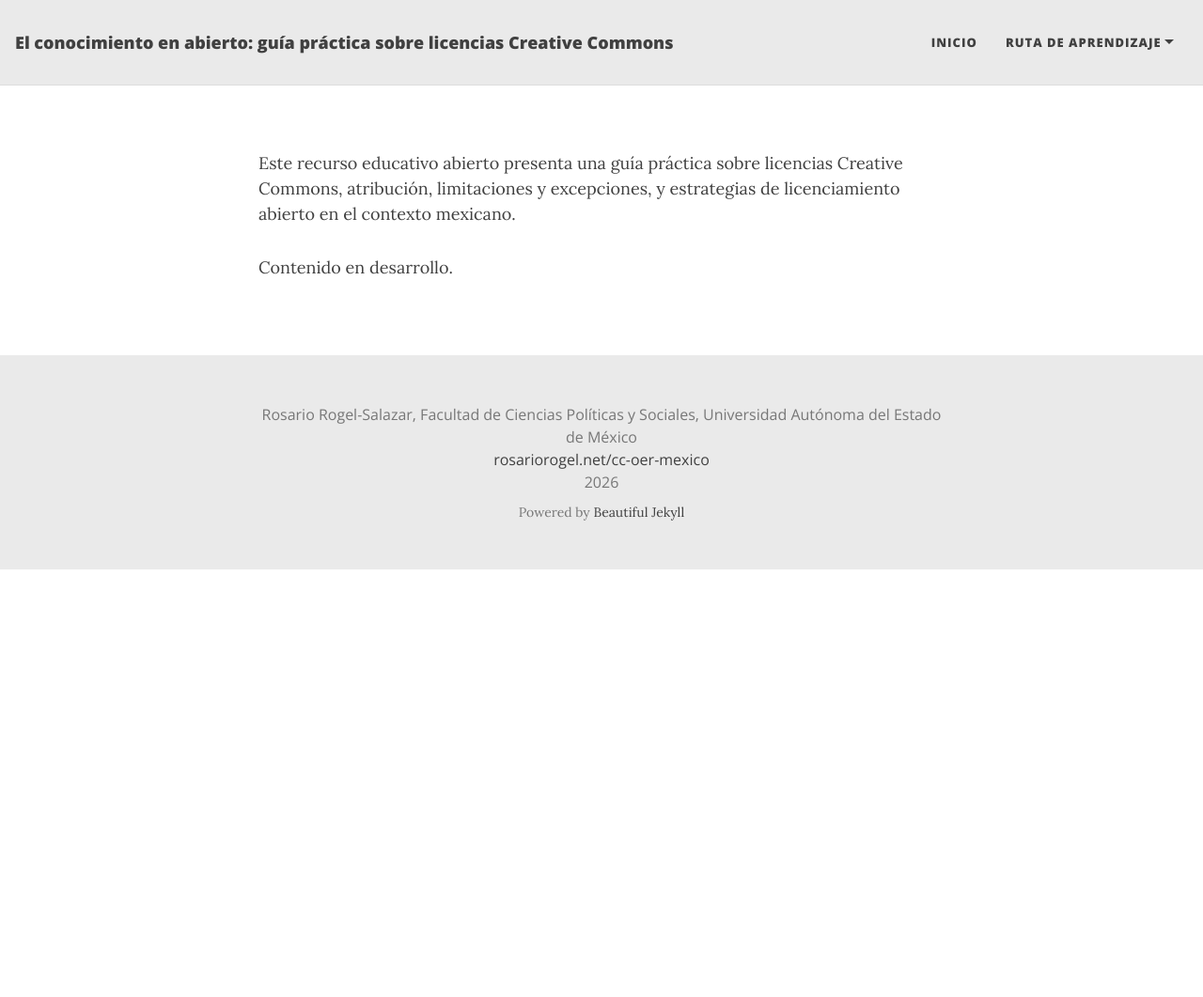
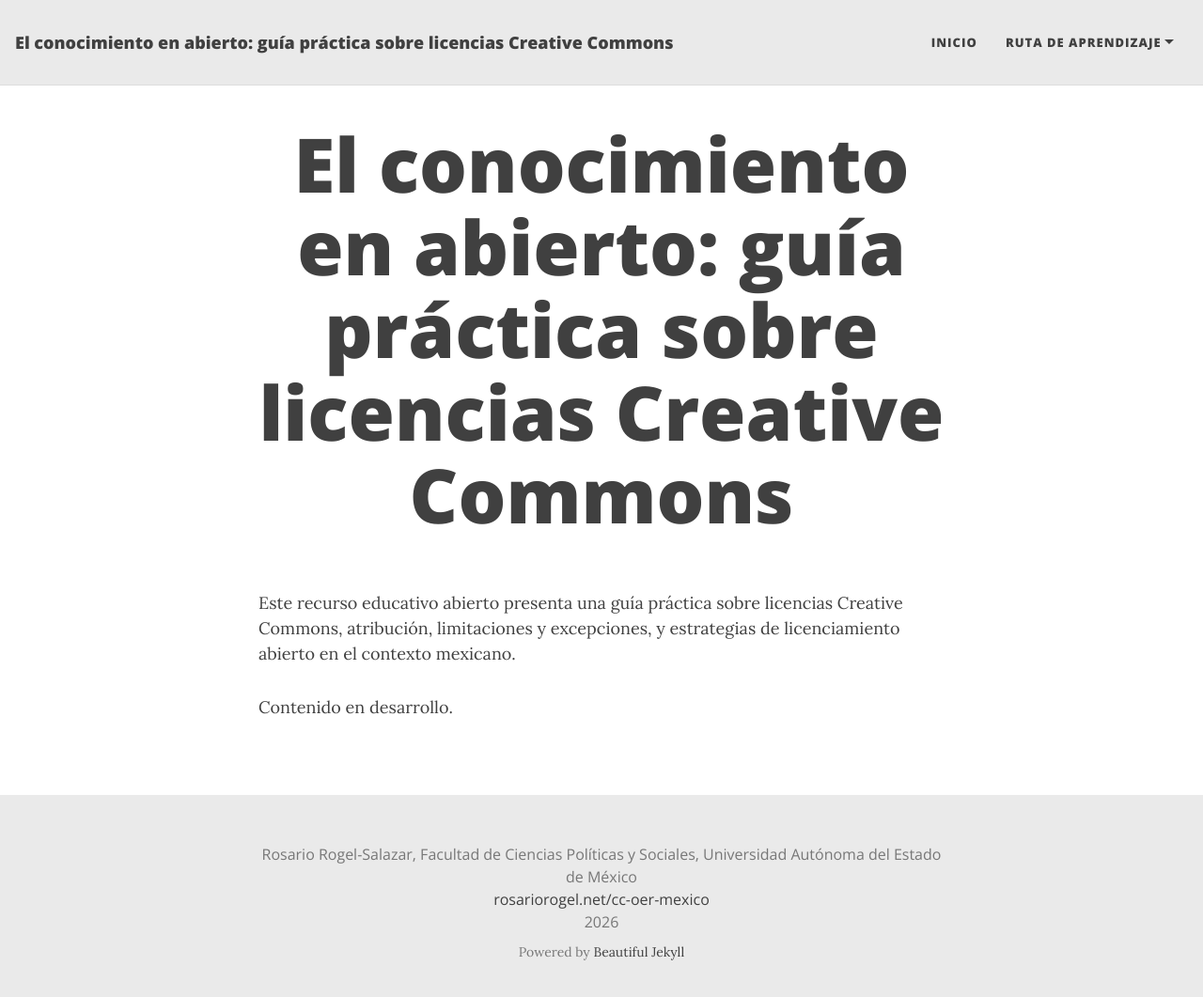
Before and after one commit to rosariorogel/cc-oer-mexico, a Jekyll site: the page built from _pages/inicio.md, in a window 1280 px wide and 1074 px high. Shown: the top 1061 px of the window at 94% size. Built offline with Jekyll 4.4.1, drawn with Linux system fonts in a browser that asks for light colours; nearby versions of some CDN libraries.

Commit message:
Update and rename 1.inicio.md to inicio.md

```diff
--- a/_pages/1.inicio.md
+++ b/_pages/inicio.md
@@ -1,6 +1,6 @@
 ---
 layout: page
-title: El conocimiento en abierto: guía práctica sobre licencias Creative Commons
+title: "El conocimiento en abierto: guía práctica sobre licencias Creative Commons"
 permalink: /inicio/
 ---
 
```
